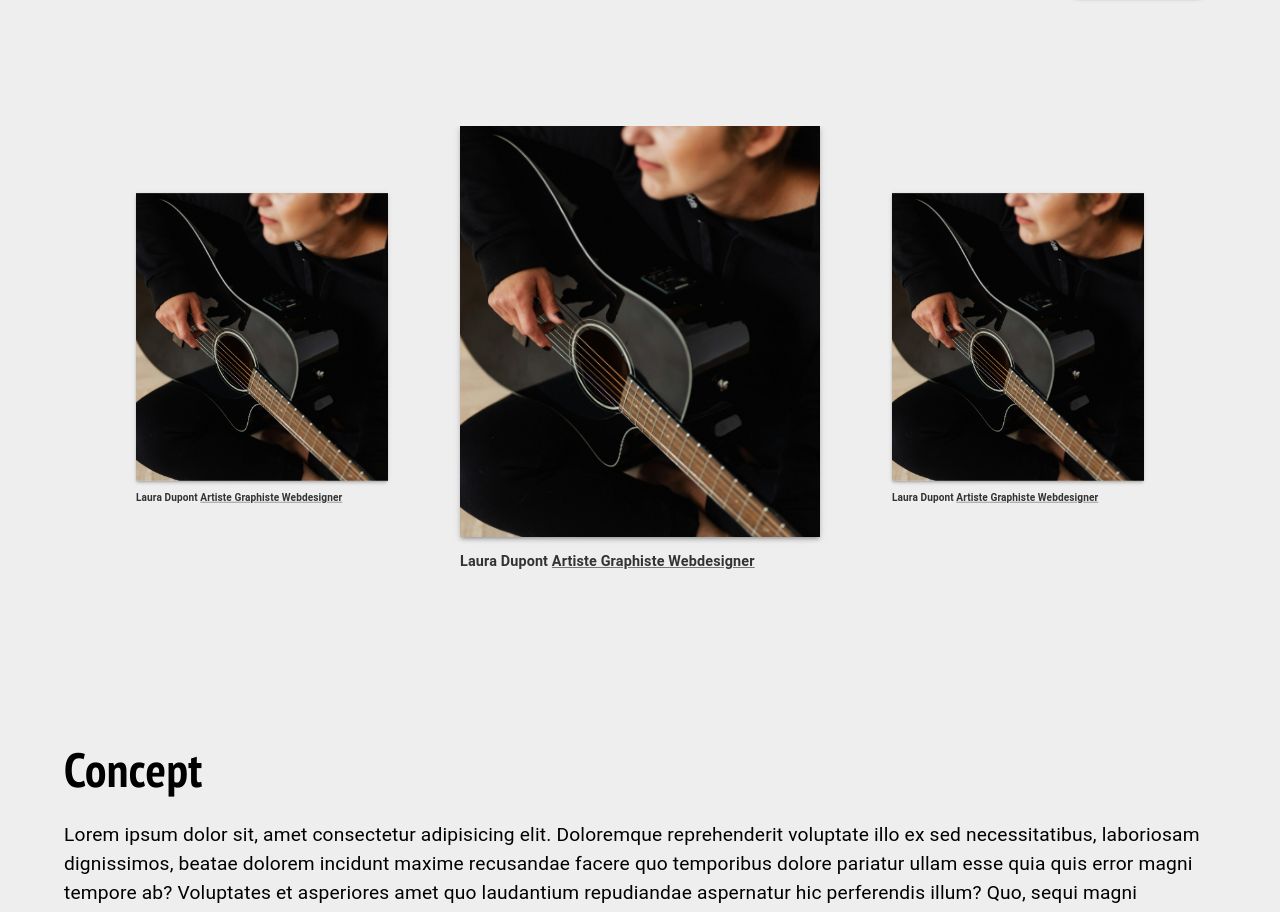
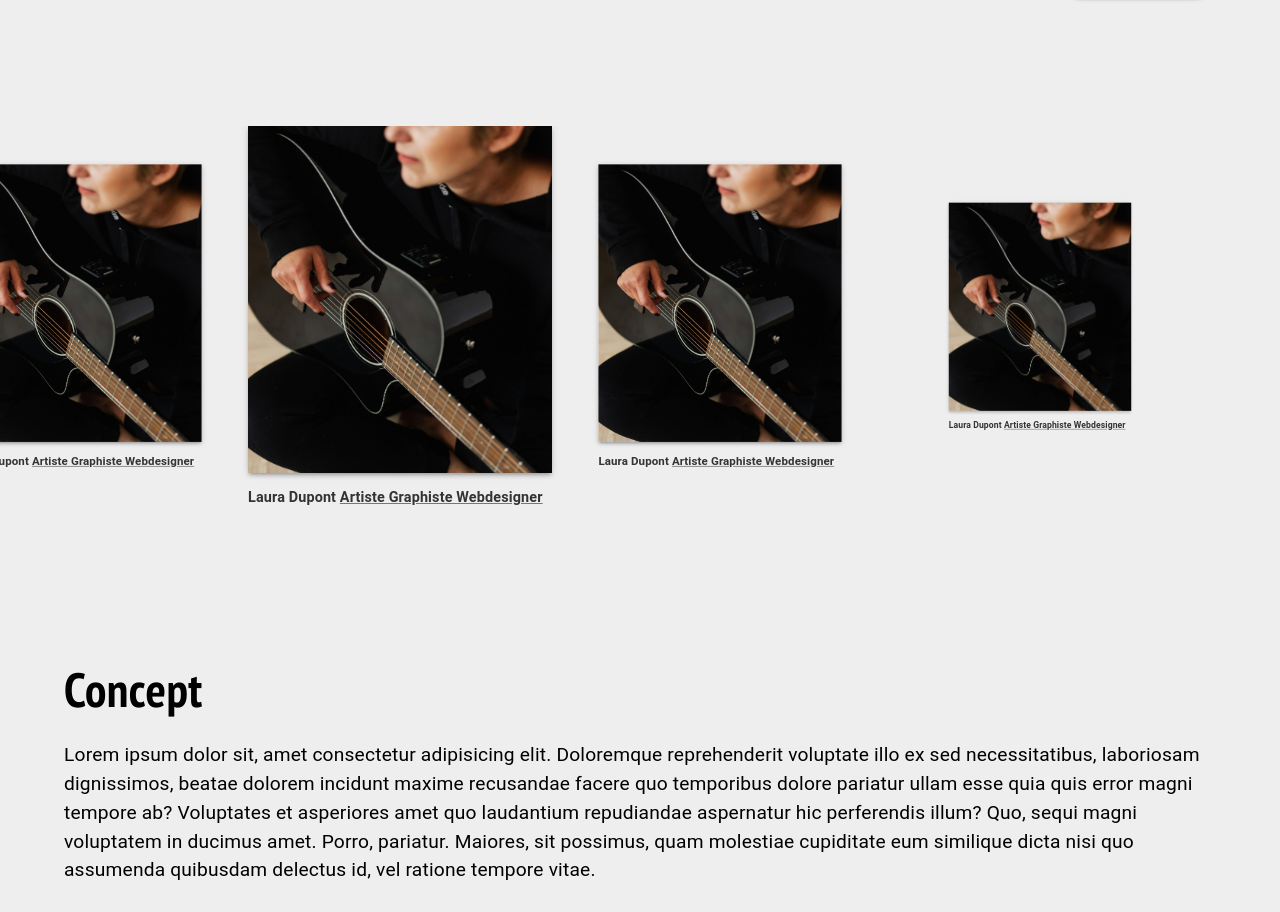
Before and after one commit to BCOM-officiel/app-front, a React (Create React App) app: page / in a window 1280 px wide. Shown: the part 1627-2539 px from the top of the page. Built offline with nearby package versions, Linux system fonts and the light colour scheme.

Commit message:
updated pages/Home/index.tsx

```diff
--- a/src/components/Carousel/index.back.tsx
+++ /dev/null
@@ -1,111 +0,0 @@
-import { Box, SxProps, Theme } from "@mui/material";
-import React from "react";
-
-const slideWidth = 360;
-const slideGap = 18;
-
-interface CarouselProps {
-  slides: JSX.Element[];
-  sx?: SxProps<Theme>;
-}
-
-const Carousel = ({ slides, sx = {} }: CarouselProps) => {
-  const defaultIndex = slides.length > 0 ? Math.floor(slides.length / 2) : 0;
-  const [indexCentered, setIndexCentered] =
-    React.useState<number>(defaultIndex);
-
-  return (
-    <Box
-      sx={{
-        overflowX: "hidden",
-      }}
-    >
-      <Box
-        sx={{
-          overflowX: "scroll",
-          scrollSnapType: "x mandatory",
-          display: "flex",
-          gap: `${slideGap}px`,
-          px: `${slideGap * 4 + slideWidth * 2}px`,
-          "::-webkit-scrollbar": { display: "none" },
-          ...sx,
-        }}
-      >
-        {slides.map((slide: JSX.Element, index) => (
-          <CarouselItem
-            key={index}
-            indexCentered={indexCentered}
-            setIndexCentered={setIndexCentered}
-            index={index}
-            slide={slide}
-          />
-        ))}
-      </Box>
-    </Box>
-  );
-};
-
-interface CarouselItemProps {
-  slide: JSX.Element;
-  index: number;
-  indexCentered: number;
-  setIndexCentered: (index: number) => void;
-}
-
-const CarouselItem = ({
-  slide,
-  index,
-  indexCentered,
-  setIndexCentered,
-}: CarouselItemProps) => {
-  const ref = React.useRef<Element>();
-
-  const ratio = Math.abs(index - indexCentered);
-  const scale = ratio >= 3 ? 0.4 : ratio >= 2 ? 0.5 : ratio >= 1 ? 0.7 : 1;
-  const opacity = ratio >= 3 ? 0 : 1;
-
-  const scrollIntoView = (behavior: ScrollBehavior = "auto") => {
-    ref.current?.scrollIntoView({
-      behavior,
-      block: "center",
-      inline: "center",
-    });
-  };
-
-  React.useEffect(() => {
-    const observer = new IntersectionObserver(
-      (entries) => {
-        const entry = entries[0];
-        if (entry.isIntersecting) setIndexCentered(index);
-      },
-      { rootMargin: "0% -50% 0% -50%", threshold: 0 }
-    );
-    observer.observe(ref.current!);
-  }, [setIndexCentered, index]);
-
-  React.useEffect(() => {
-    if (index === indexCentered) {
-      scrollIntoView("auto");
-    }
-  }, []);
-
-  return (
-    <Box
-      onClick={() => scrollIntoView("smooth")}
-      ref={ref}
-      sx={{
-        flex: `0 0 ${slideWidth}px`,
-        scrollSnapAlign: "center",
-        mb: 2,
-        scale: `${scale}`,
-        opacity: `${opacity}`,
-        transition: "scale 200ms ease-in, opacity 100ms ease-in",
-        cursor: "pointer",
-      }}
-    >
-      {slide}
-    </Box>
-  );
-};
-
-export default Carousel;
--- a/src/components/Carousel/index.tsx
+++ b/src/components/Carousel/index.tsx
@@ -67,6 +67,7 @@ export default function Carousel({ children, sx, ...boxProps }: Props) {
                 pointerEvents: "none",
                 scale: `${1 - Math.abs(index - i) / 5}`,
                 transition: "scale 100ms ease-in-out",
+                mx: 1,
               },
             }}
             onClick={() => {
--- a/src/pages/Home/index.tsx
+++ b/src/pages/Home/index.tsx
@@ -2,7 +2,7 @@ import React from "react";
 import Hero from "./Hero";
 import { Box, Container, Typography } from "@mui/material";
 import CustomButton from "../../components/button";
-import Carousel from "../../components/Carousel/index.back";
+import Carousel from "../../components/Carousel/index";
 import TalentCard from "../../components/TalentCard";
 import picture from "../../assets/pexels-karolina-grabowska-4471894.jpg";
 
@@ -71,100 +71,100 @@ export const Home = () => {
         sx={{
           mb: "128px",
         }}
-        slides={[
+      >
         <TalentCard
           talentId={2}
           talentName="Laura Dupont"
           talentProfession="Artiste Graphiste Webdesigner"
           src={picture}
           alt="someone"
-          ></TalentCard>,
+        ></TalentCard>
         <TalentCard
           talentId={2}
           talentName="Laura Dupont"
           talentProfession="Artiste Graphiste Webdesigner"
           src={picture}
           alt="someone"
-          ></TalentCard>,
+        ></TalentCard>
         <TalentCard
           talentId={2}
           talentName="Laura Dupont"
           talentProfession="Artiste Graphiste Webdesigner"
           src={picture}
           alt="someone"
-          ></TalentCard>,
+        ></TalentCard>
         <TalentCard
           talentId={2}
           talentName="Laura Dupont"
           talentProfession="Artiste Graphiste Webdesigner"
           src={picture}
           alt="someone"
-          ></TalentCard>,
+        ></TalentCard>
         <TalentCard
           talentId={2}
           talentName="Laura Dupont"
           talentProfession="Artiste Graphiste Webdesigner"
           src={picture}
           alt="someone"
-          ></TalentCard>,
+        ></TalentCard>
         <TalentCard
           talentId={2}
           talentName="Laura Dupont"
           talentProfession="Artiste Graphiste Webdesigner"
           src={picture}
           alt="someone"
-          ></TalentCard>,
+        ></TalentCard>
         <TalentCard
           talentId={2}
           talentName="Laura Dupont"
           talentProfession="Artiste Graphiste Webdesigner"
           src={picture}
           alt="someone"
-          ></TalentCard>,
+        ></TalentCard>
         <TalentCard
           talentId={2}
           talentName="Laura Dupont"
           talentProfession="Artiste Graphiste Webdesigner"
           src={picture}
           alt="someone"
-          ></TalentCard>,
+        ></TalentCard>
         <TalentCard
           talentId={2}
           talentName="Laura Dupont"
           talentProfession="Artiste Graphiste Webdesigner"
           src={picture}
           alt="someone"
-          ></TalentCard>,
+        ></TalentCard>
         <TalentCard
           talentId={2}
           talentName="Laura Dupont"
           talentProfession="Artiste Graphiste Webdesigner"
           src={picture}
           alt="someone"
-          ></TalentCard>,
+        ></TalentCard>
         <TalentCard
           talentId={2}
           talentName="Laura Dupont"
           talentProfession="Artiste Graphiste Webdesigner"
           src={picture}
           alt="someone"
-          ></TalentCard>,
+        ></TalentCard>
         <TalentCard
           talentId={2}
           talentName="Laura Dupont"
           talentProfession="Artiste Graphiste Webdesigner"
           src={picture}
           alt="someone"
-          ></TalentCard>,
+        ></TalentCard>
         <TalentCard
           talentId={2}
           talentName="Laura Dupont"
           talentProfession="Artiste Graphiste Webdesigner"
           src={picture}
           alt="someone"
-          ></TalentCard>,
-        ]}
-      />
+        ></TalentCard>
+        ,
+      </Carousel>
       <Container maxWidth="lg">
         <Typography
           component="h2"
```
Lines whose indentation alone changed are shown as unchanged.
